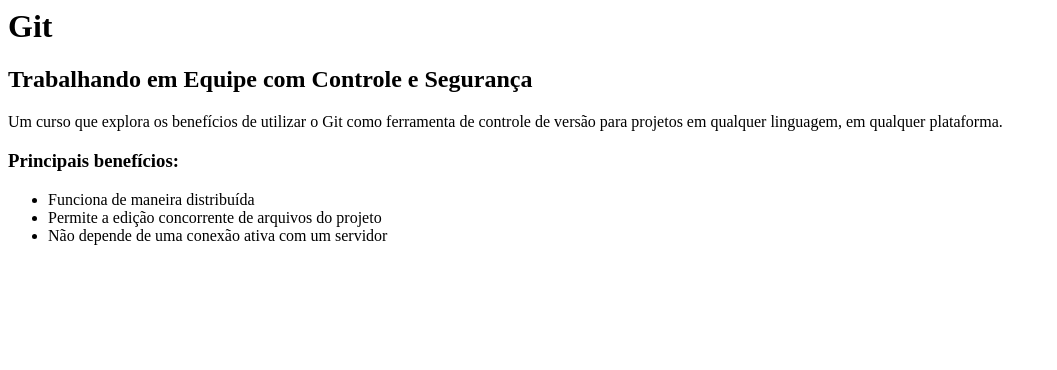
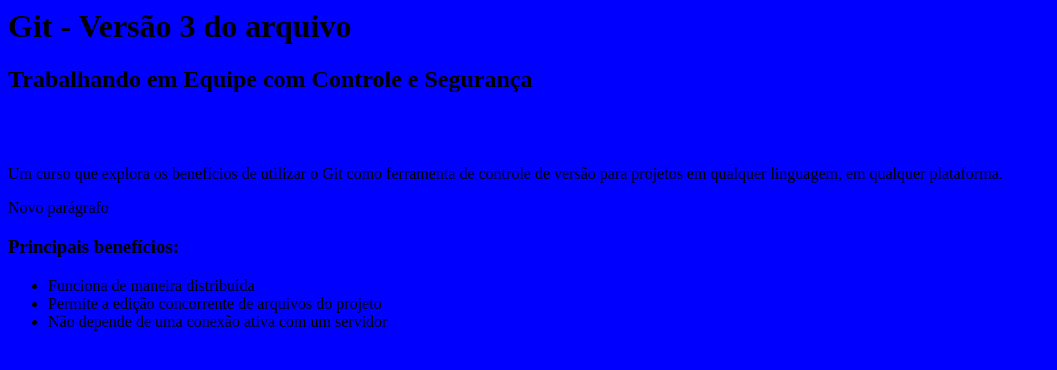
Before and after one commit to igortsouza/curso-git, a plain HTML site: page index.html in a window 1280 px wide. Shown: the whole page, without its empty margins (0-1057 px from the left). Drawn offline with Linux system fonts and the light colour scheme.

Commit message:
Adicionando estilo para a nossa página

```diff
--- /dev/null
+++ b/design.css
@@ -0,0 +1,3 @@
+body{
+  background-color: blue;
+}
--- a/index.html
+++ b/index.html
@@ -1,11 +1,18 @@
 <html>
     <head>
+
+
+    <link rel="stylesheet" type="text/css" href="/design.css" />
+
+
     </head>
     <body>
-        <h1>Git</h1>
+        <h1>Git - Versão 3 do arquivo</h1>
         <h2>Trabalhando em Equipe com Controle e Segurança</h2>
 
+	<br/><br/>
         <p>Um curso que explora os benefícios de utilizar o Git como ferramenta de controle de versão para projetos em qualquer linguagem, em qualquer plataforma.</p>
+	<p>Novo parágrafo</p>
 
         <h3>Principais benefícios:</h3>
         <ul>
```
